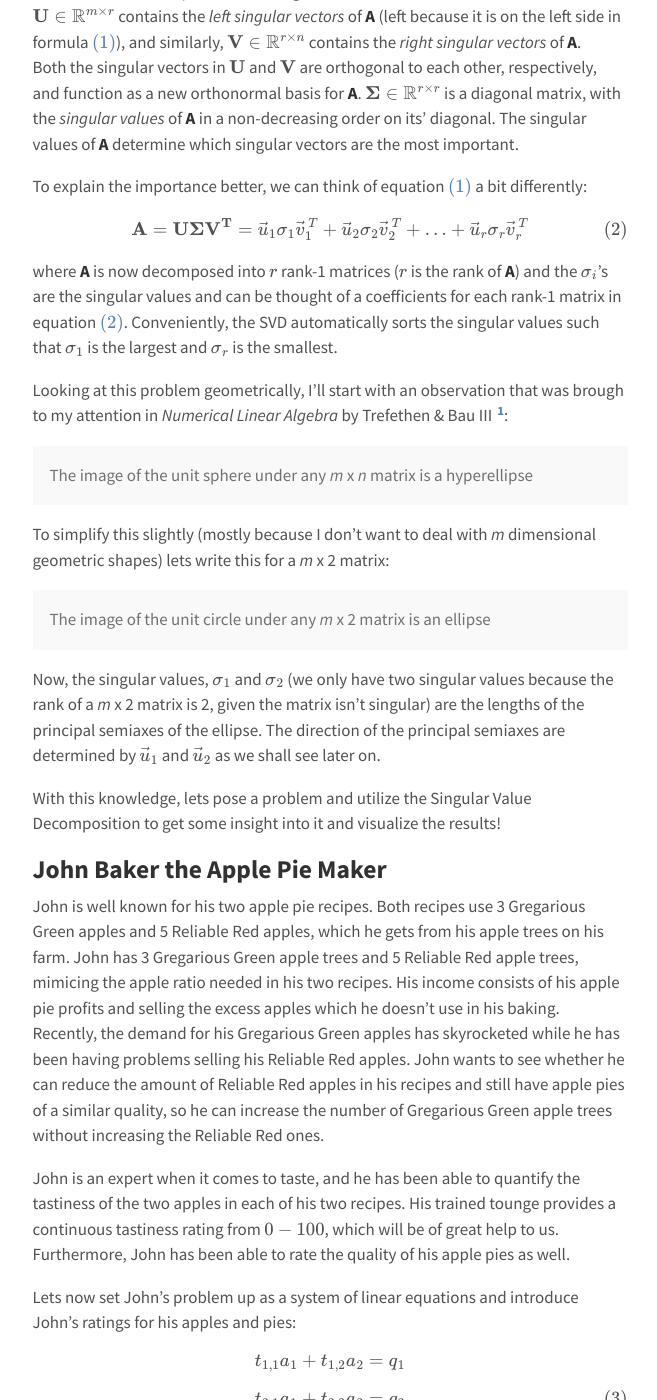
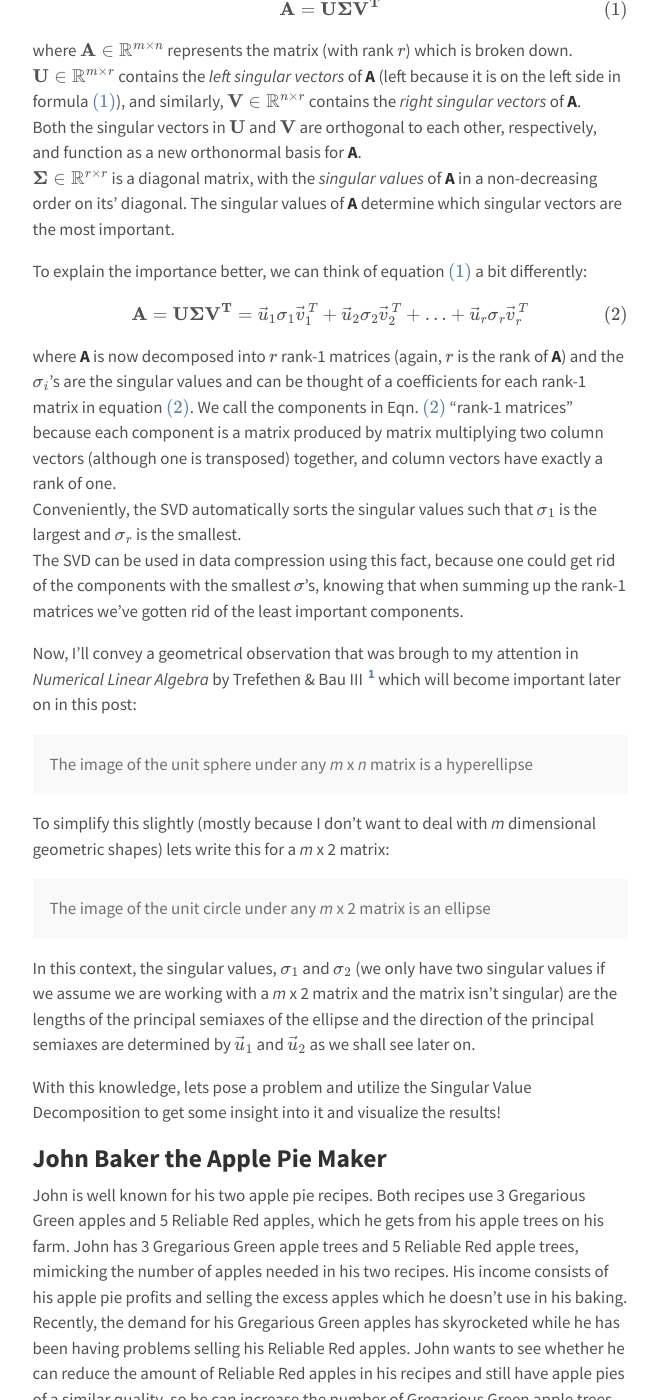
Before and after one commit to Surluson/Surluson.github.io, a Jekyll site: the page built from blog/_posts/2021-01-11-visualizing-svd.md, in a window 1280 px wide and 1400 px high, scrolled down 1247 px. Shown: the whole window, without its empty margins (310-967 px from the left). Built offline with Jekyll 4.4.1, drawn with Linux system fonts in a browser that asks for light colours; formulas are drawn with MathJax 3; some of the changed text lies outside the part shown.

Commit message:
finalize first blogpost

```diff
--- a/blog/_posts/2021-01-11-visualizing-svd.md
+++ b/blog/_posts/2021-01-11-visualizing-svd.md
@@ -6,7 +6,7 @@
 usemathjax: true
 ---
 
-![apple_pie](/blog/visualize_svd_extra/apple_pie.png "A great looking apple pie")
+![apple_pie](/blog/visualize_svd_extra/apple_pie.png "A "great" looking apple pie")
 
 <div class="message">
     Recently I published a paper utilizing the Singular Value
@@ -21,23 +21,25 @@
 ## Introduction & Prerequisites
 This post will require some understanding of *Julia*, *matplotlib* and Linear Algebra.
 I've broken this blog into three separate parts, each focusing on a different element:
+
 1) Some linear algebra knowledge that I think will be necessary.
 2) The problem I've come up with
 3) The visualization using *Julia*'s PyPlot package (which is built on the *matplotlib* package from Python)
 
-The notebook I used for the code is available [<b>HERE</b>]({% post_url 2021-01-11-svd-notebook %}).
+The notebook I used for the code is available [<b>HERE</b>]({% post_url 2021-01-11-svd-notebook %}) if that is all you're interested in.
 
 ## The Singular Value Decomposition
-Many might be more familiar with the Principal Component Analysis (PCA), which is built on the strength of the SVD.
-The SVD is a matrix decomposition method, which break single matrices down into a product of matrices, which offer advantages in a range of problems.
+The SVD is a common matrix decomposition method.
+Matrix decomposition methods usually break single matrices down into a product of matrices, which offer advantages in a range of problems.
 In the following explanation I'll review some key ideas for the *reduced* SVD method (which differes from the *full* SVD method slightly).
+
 Three matrices are produced with the SVD, **U**, **&Sigma;**, and **V<sup>T</sup>** according to the following formula:
 \begin{equation}
     \label{eq:svd}
     \mathbf{A} = \mathbf{U\Sigma V^T}
 \end{equation}
-where \\(\mathbf{A} \in \mathbb{R}^{m \times n}\\) represents the original matrix with rank \\(r\\).
-\\(\mathbf{U} \in \mathbb{R}^{m \times r}\\) contains the *left singular vectors* of **A** (left because it is on the left side in formula \eqref{eq:svd}), and similarly, \\(\mathbf{V} \in \mathbb{R}^{r \times n}\\) contains the *right singular vectors* of **A**.
+where \\(\mathbf{A} \in \mathbb{R}^{m \times n}\\) represents the matrix (with rank \\(r\\)) which is broken down.
+\\(\mathbf{U} \in \mathbb{R}^{m \times r}\\) contains the *left singular vectors* of **A** (left because it is on the left side in formula \eqref{eq:svd}), and similarly, \\(\mathbf{V} \in \mathbb{R}^{n \times r}\\) contains the *right singular vectors* of **A**.
 Both the singular vectors in \\(\mathbf{U}\\)  and \\(\mathbf{V}\\) are orthogonal to each other, respectively, and function as a new orthonormal basis for **A**.
 \\(\mathbf{\Sigma} \in \mathbb{R}^{r \times r}\\) is a diagonal matrix, with the *singular values* of **A** in a non-decreasing order on its' diagonal.
 The singular values of **A** determine which singular vectors are the most important.
@@ -50,9 +52,12 @@
     + \ldots
     + \vec{u}_r\sigma_r\vec{v}^{\,T}_r
 \end{equation}
-where **A** is now decomposed into \\(r\\) rank-1 matrices (\\(r\\) is the rank of **A**) and the \\(\sigma_i\\)'s are the singular values and can be thought of a coefficients for each rank-1 matrix in equation \eqref{eq:svd_rank1mats}. Conveniently, the SVD automatically sorts the singular values such that \\(\sigma_1\\) is the largest and \\(\sigma_r\\) is the smallest.
+where **A** is now decomposed into \\(r\\) rank-1 matrices (again, \\(r\\) is the rank of **A**) and the \\(\sigma_i\\)'s are the singular values and can be thought of a coefficients for each rank-1 matrix in equation \eqref{eq:svd_rank1mats}.
+We call the components in Eqn. \eqref{eq:svd_rank1mats} "rank-1 matrices" because each component is a matrix produced by matrix multiplying two column vectors (although one is transposed) together, and column vectors have exactly a rank of one.
+Conveniently, the SVD automatically sorts the singular values such that \\(\sigma_1\\) is the largest and \\(\sigma_r\\) is the smallest.
+The SVD can be used in data compression using this fact, because one could get rid of the components with the smallest \\(\sigma\\)'s, knowing that when summing up the rank-1 matrices we've gotten rid of the least important components.
 
-Looking at this problem geometrically, I'll start with an observation that was brough to my attention in *Numerical Linear Algebra* by Trefethen & Bau III [^fn-numlinalg]:
+Now, I'll convey a geometrical observation that was brough to my attention in *Numerical Linear Algebra* by Trefethen & Bau III [^fn-numlinalg] which will become important later on in this post:
 <div class="message">
 The image of the unit sphere under any <i>m</i> x <i>n</i> matrix is a hyperellipse
 </div>
@@ -60,20 +65,20 @@
 <div class="message">
 The image of the unit circle under any <i>m</i> x 2 matrix is an ellipse
 </div>
-Now, the singular values, \\(\sigma_1\\) and \\(\sigma_2\\) (we only have two singular values because the rank of a <i>m</i> x 2 matrix is 2, given the matrix isn't singular) are the lengths of the principal semiaxes of the ellipse. The direction of the principal semiaxes are determined by \\(\vec{u}_1\\) and \\(\vec{u}_2\\) as we shall see later on.
+In this context, the singular values, \\(\sigma_1\\) and \\(\sigma_2\\) (we only have two singular values if we assume we are working with a <i>m</i> x 2 matrix and the matrix isn't singular) are the lengths of the principal semiaxes of the ellipse and the direction of the principal semiaxes are determined by \\(\vec{u}_1\\) and \\(\vec{u}_2\\) as we shall see later on.
 
 With this knowledge, lets pose a problem and utilize the Singular Value Decomposition to get some insight into it and visualize the results!
 
 ## John Baker the Apple Pie Maker
 John is well known for his two apple pie recipes.
 Both recipes use 3 Gregarious Green apples and 5 Reliable Red apples, which he gets from his apple trees on his farm.
-John has 3 Gregarious Green apple trees and 5 Reliable Red apple trees, mimicing the apple ratio needed in his two recipes.
+John has 3 Gregarious Green apple trees and 5 Reliable Red apple trees, mimicking the number of apples needed in his two recipes.
 His income consists of his apple pie profits and selling the excess apples which he doesn't use in his baking.
 Recently, the demand for his Gregarious Green apples has skyrocketed while he has been having problems selling his Reliable Red apples.
 John wants to see whether he can reduce the amount of Reliable Red apples in his recipes and still have apple pies of a similar quality, so he can increase the number of Gregarious Green apple trees without increasing the Reliable Red ones.
 
 John is an expert when it comes to taste, and he has been able to quantify the tastiness of the two apples in each of his two recipes.
-His trained tounge provides a continuous tastiness rating from \\(0-100\\), which will be of great help to us.
+His trained tounge provides a continuous tastiness rating which will be of great help to us.
 Furthermore, John has been able to rate the quality of his apple pies as well.
 
 Lets now set John's problem up as a system of linear equations and introduce John's ratings for his apples and pies:
@@ -125,16 +130,18 @@
 \mathbf{T}\vec{a}^\ast = \vec{q}^\ast
 $$
 
-Now, \\(a_j^\ast\\) is the deviation from the number of apples (of species *j*) he used before, and \\(q_i^\ast\\) is the deviation of the quality of pie (from recipe *i*) from before.
-This allows us to monitor the changes in his current recipes rather than looking at the absolute number of apples in the recipes.
+Now, \\(a_j^\ast\\) is the deviation from the number of apples (of species *j*) he used before, and \\(q_i^\ast\\) is the deviation in the quality of pie (from recipe *i*) from before.
+This allows us to monitor the changes in John's current recipes rather than looking at the absolute number of apples in the recipes.
 
-We can get all the information we need using the matrix **T** by utilizing the strength of the SVD.
+We can get all the information about the effects of changes in the recipes by looking at the matrix **T** using the SVD.
 Lets imagine that the change in the amount of apples is a unit circle in a 2-D plane.
-According to the observation I mentioned before, we know that when a unit circle is right matrix multiplied by a matrix, the outcome is an ellipse.
+Now the observation I mentioned before becomes relevant because we know that when a unit circle is right matrix multiplied by a matrix, the outcome is an ellipse.
 
 Lets now write up some Julia code, using the PyPlot package which is built on the matplotlib library:
 
 ## Visualizing the SVD
+All the code is written in Julia v.1.5.3 using the <em>PyPlot</em> package (along with some other minor packages).
+
 Before we look at the visualization, lets define two helper functions:
 {% highlight julia linenos %}
 function plot_singular_vectors(V_or_U, ax, width, head_length,
@@ -152,7 +159,7 @@
 end
 {% endhighlight %}
 
-<em>plot_singular_vectors</em> plots either the \\(\vec{u}\\) or the \\(\vec{v}\\) singular vectors as two arrows from the origin.
+We will use <em>plot_singular_vectors</em> to plot either the \\(\vec{u}\\) or the \\(\vec{v}\\) singular vectors as two arrows from the origin.
 The function aims to scale the arrows such that the arrow head doesn't overlap with the unit circle or ellipse (depending on what subplot this function is called on).
 
 {% highlight julia linenos %}
@@ -237,8 +244,9 @@
 {% endhighlight %}
 ![apple_circle](/blog/visualize_svd_extra/apple_circle.png "Apple Amount Unit Circle")
 The coloring on this circle is not an obvious choice as of now, but when we see how the unit circle is mapped to an ellipse it will make more sense.
-The figure shows a unit circle describing the change in amount of apples. Lets say that the change in Gregarious Green apples is described by \\(\vec{a}_1\\) and the change in Reliable Red apples is described by \\(\vec{a}_2\\).
+The figure shows a unit circle describing the change in amount of apples. Lets say that the change in Gregarious Green apples is described by \\(a_1^\ast\\) and the change in Reliable Red apples is described by \\(a_2^\ast\\).
 At \\([1,0]\\), or on the point where the circle crosses the right side of the horizontal axis, the amount of Gregarious Green apples has increased by one while the amount of Reliable Red apples hasn't changed at all.
+We also see the right singular vectors, \\(\vec{v})
 
 Now lets write up a function that takes the unit circle and maps it to an ellipse using **T**:
 
@@ -299,15 +307,22 @@
 
 Now the color coding hopefully makes more sense.
 Each color on the unit circle is mapped to the same color on the ellipse.
-If we look at the purple color which \\(\vec{v}_2\\) points to on the unit circle, representing almost an equal increase in the amount of Gregarious Green and Reliable Red apples, we see that the purple color on the ellipse shows that the quality of recipe 1 (\\(\vec{q}_1\\)) decreases while the quality of recipe 2 (\\(\vec{q}_2\\)) increases.
+If we look at the purple color which \\(\vec{v}_2\\) points to on the unit circle, representing an increase in the amount of Gregarious Green and an equal decrease in Reliable Red apples, we see that the purple color on the ellipse shows that the quality of recipe 1 (\\(q_1\\)) decreases while the quality of recipe 2 (\\(q_2\\)) increases.
 
 John is very interested in decreasing the amount of Reliable Red apples in his recipes by 2 and increasing the amount of Gregarious Green apples by 4.
 We can think of this change as the vector \\(\vec{a}^\ast = [4.0, -2.0]\\), which we can normalize and place on the unit circle:
 
 ![svd_viz](/blog/visualize_svd_extra/svd_viz_w_vector.png "Johns specific change")
 
-John's change is now illustrated as a maroon arrow.
+John's proposed change is now illustrated as a maroon arrow.
 We can see that the effect John proposed increases the quality of recipe 2 but has no effect on recipe 1.
+
+Another idea John had was to decrease the amount the number of Reliable Red apples while keeping the number of Gregarious Green apples the same:
+
+
+![svd_viz](/blog/visualize_svd_extra/svd_viz_w_vector2.png "Johns change 2")
+
+We see that only decreasing the amount of Reliable Red apples decreases the quality of both recipes!
 
 John is now pretty sure he'll be able to use this SVD framework to analyze if he can change his recipes slightly while keeping the quality of his pie recipes consistent.
 
@@ -317,6 +332,7 @@
 The Singular Value decomposition is a very powerful tool, and this is only one way I've thought of to interpret and visualize the results.
 This post is heavily inspired by [an article I wrote when in dr. Cory Simon's lab at Oregon State University](https://pubs.acs.org/doi/10.1021/acsami.9b16561)[^fn-sensing], in which this same interpretation was used to analyze the effectiveness of sensor arrays with metal-organic frameworks (MOFs).
 The visualizations went one step further than what I've shown here, so if you're interested in more ideas on how the SVD is applied, please take a look at that paper.
+Another aspect I looked at in the paper was the concept of the condition number of the matrix, which is outside of the scope of this blogpost.
 We published the code used for the paper on Github, and the link can be found in the article.
 
 [^fn-numlinalg]: Trefethen, Lloyd N., and David Bau III. Numerical linear algebra. Vol. 50. Siam, 1997.
```
Also changed, not shown: blog/visualize_svd_extra/apple_circle.png, blog/visualize_svd_extra/svd_viz.png, blog/visualize_svd_extra/svd_viz_w_vector.png, blog/visualize_svd_extra/svd_viz_w_vector2.png (added), 1 other file.
